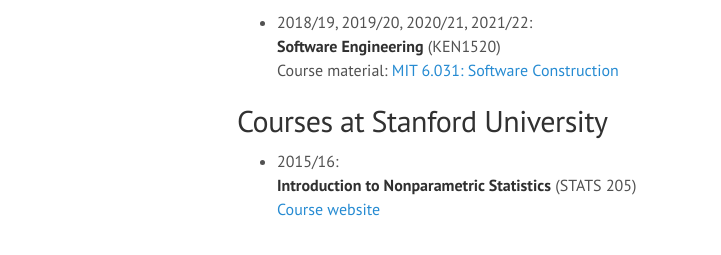
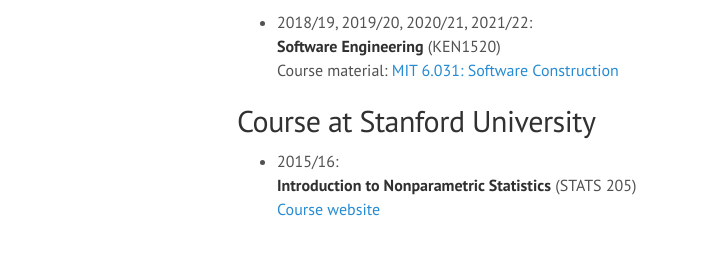
Before and after one commit to ChristofSeiler/ChristofSeiler.github.io, a Jekyll site: the page built from teaching.md, in a window 1280 px wide. Shown: the part 520-775 px from the top of the page, without its empty margins (3-724 px from the left). Built offline with Jekyll 4.4.1, drawn with Linux system fonts in a browser that asks for light colours.

Commit message:
Update teaching.md

```diff
--- a/teaching.md
+++ b/teaching.md
@@ -19,7 +19,7 @@
 **Software Engineering** (KEN1520) <br>
 Course material: [MIT 6.031: Software Construction](http://web.mit.edu/6.031/)
 
-## Courses at Stanford University
+## Course at Stanford University
 
 * 2015/16: <br>
 **Introduction to Nonparametric Statistics** (STATS 205) <br>
```
